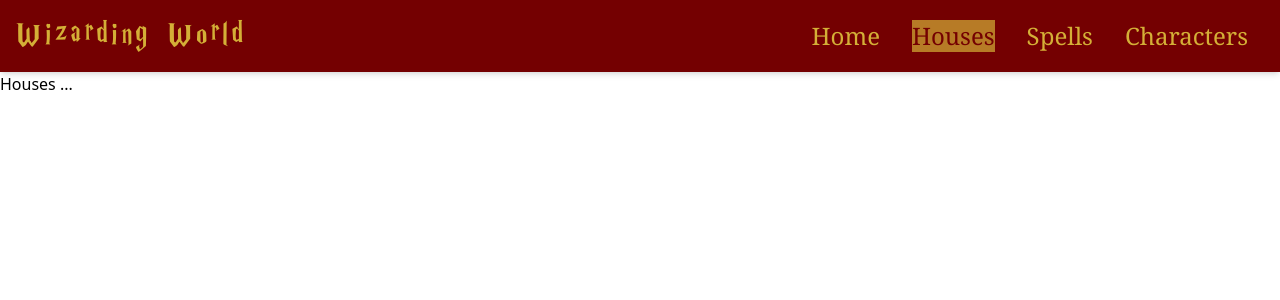
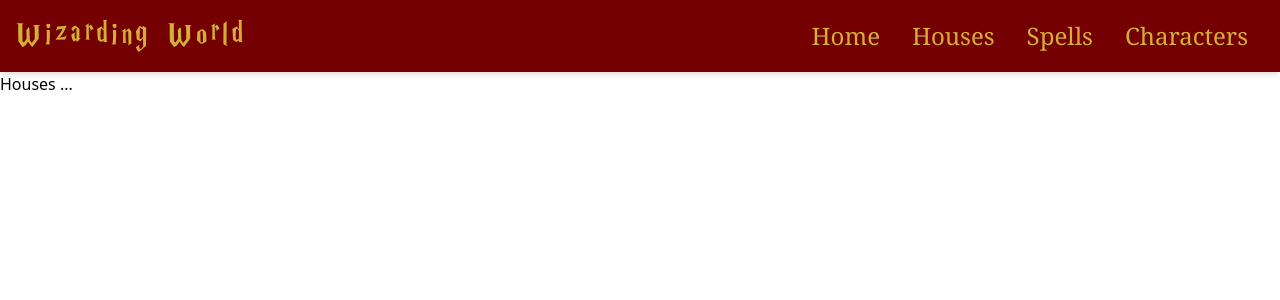
Before and after one commit to TiborKovari/harry-potter-react, a React (Vite) app in the folder harry-potter-react/: page /houses in a window 1280 px wide. Shown: the top 300 px of the page. Built offline with nearby package versions, Linux system fonts and the light colour scheme.

Commit message:
refactor header navbarmenu and hamburgerbutton to have it more professional and ux friendly

```diff
--- /dev/null
+++ b/harry-potter-react/src/components/HamburgerButton.jsx
@@ -0,0 +1,28 @@
+function HamburgerButton({ isMenuOpen, toggleMenu }) {
+  return (
+    <button
+      className={`text-gold flex flex-col space-y-1 ml-auto md:hidden ${
+        isMenuOpen ? "text-white" : ""
+      }`}
+      onClick={toggleMenu}
+    >
+      <span
+        className={`block w-6 h-0.5 bg-gold transform transition-transform ${
+          isMenuOpen ? "rotate-45 translate-y-1.5" : ""
+        }`}
+      ></span>
+      <span
+        className={`block w-6 h-0.5 bg-gold transform transition-transform ${
+          isMenuOpen ? "opacity-0" : ""
+        }`}
+      ></span>
+      <span
+        className={`block w-6 h-0.5 bg-gold transform transition-transform ${
+          isMenuOpen ? "-rotate-45 -translate-y-1.5" : ""
+        }`}
+      ></span>
+    </button>
+  );
+}
+
+export default HamburgerButton;
--- a/harry-potter-react/src/components/Header.jsx
+++ b/harry-potter-react/src/components/Header.jsx
@@ -1,5 +1,7 @@
 import { useState } from "react";
-import { Link, useLocation } from "react-router-dom";
+import { useLocation } from "react-router-dom";
+import HamburgerButton from "./HamburgerButton";
+import NavbarMenu from "./NavbarMenu";
 
 function Header() {
   const location = useLocation();
@@ -11,39 +13,15 @@
         <h1 className="text-gold text-4xl font-harrypotter tracking-widest whitespace-nowrap">
           Wizarding World
         </h1>
-        <button
-          className="text-gold md:hidden flex flex-col space-y-1 ml-auto"
-          onClick={() => setIsMenuOpen(!isMenuOpen)}
-        >
-          <span className="block w-4 h-0.5 bg-gold"></span>
-          <span className="block w-4 h-0.5 bg-gold"></span>
-          <span className="block w-4 h-0.5 bg-gold"></span>
-        </button>
-        <ul className={`${ isMenuOpen ? "block animate-fade-in" : "hidden"
-        } absolute top-16 left-0 w-full bg-burgundy md:static md:flex md:space-x-8 md:justify-end md:w-auto md:px-4
-        `}>
-            <li
-            className={`hover:text-white ${
-              location.pathname === "/" ? "bg-gold opacity-70 text-burgundy" : ""
-            }`}>
-              <Link to={"/"}>Home</Link>
-            </li>
-            <li className={`hover:text-white ${
-              location.pathname === "/houses" ? "bg-gold opacity-70 text-burgundy" : ""
-            }`}>
-              <Link to={"/houses"}>Houses</Link>
-            </li>
-            <li className={`hover:text-white ${
-              location.pathname === "/spells" ? "bg-gold opacity-70 text-burgundy" : ""
-            }`}>
-              <Link to={"/spells"}>Spells</Link>
-            </li>
-            <li className={`hover:text-white ${
-              location.pathname === "/characters" ? "bg-gold opacity-70 text-burgundy" : ""
-            }`}>
-              <Link to={"/characters"}>Characters</Link>
-            </li>
-        </ul>
+        <HamburgerButton
+          isMenuOpen={isMenuOpen}
+          toggleMenu={() => setIsMenuOpen(!isMenuOpen)}
+        />
+        <NavbarMenu
+          isMenuOpen={isMenuOpen}
+          location={location}
+          closeMenu={() => setIsMenuOpen(false)}
+        />
       </nav>
     </header>
   );
--- /dev/null
+++ b/harry-potter-react/src/components/NavbarMenu.jsx
@@ -0,0 +1,52 @@
+import { useState, useEffect } from "react";
+import { Link } from "react-router-dom";
+
+function NavbarMenu({ isMenuOpen, location, closeMenu }) {
+  const [menuClosing, setMenuClosing] = useState(false);
+
+  useEffect(() => {
+    if (!isMenuOpen) {
+      setMenuClosing(true);
+      const timer = setTimeout(() => setMenuClosing(false), 2000);
+      return () => clearTimeout(timer);
+    }
+  }, [isMenuOpen]);
+
+  const navItems = [
+    { path: "/", name: "Home" },
+    { path: "/houses", name: "Houses" },
+    { path: "/spells", name: "Spells" },
+    { path: "/characters", name: "Characters" },
+  ];
+
+  return (
+    <ul
+      className={` ${
+        isMenuOpen
+          ? "block animate-fade-in"
+          : menuClosing
+          ? "block animate-fade-out"
+          : "hidden"
+      } absolute top-16 left-0 w-full bg-burgundy md:static md:flex md:space-x-8 md:justify-end md:w-auto md:px-4
+         `}
+    >
+      {navItems.map((item) => (
+        <li
+          key={item.path}
+          className={`hover:text-white ${
+            item.path === location.pathName
+              ? "bg-gold opacity-70 text-burgundy"
+              : ""
+          }`}
+        >
+          <Link to={`${item.path}`} onClick={closeMenu}>
+            {" "}
+            {item.name}
+          </Link>
+        </li>
+      ))}
+    </ul>
+  );
+}
+
+export default NavbarMenu;
--- a/harry-potter-react/tailwind.config.js
+++ b/harry-potter-react/tailwind.config.js
@@ -19,12 +19,17 @@
       },
       animation: {
         "fade-in": "fadeIn 2s ease-in-out",
+        "fade-out": "fadeOut 2s ease-out",
         sparkle: "sparkle 1.5s ease-in-out infinite",
       },
       keyframes: {
         fadeIn: {
           "0%": { opacity: 0 },
           "100%": { opacity: 1 },
+        },
+        fadeOut: {
+          "0%": { opacity: 1 },
+          "100%": { opacity: 0 },
         },
         sparkle: {
           "0%, 100%": {
```
